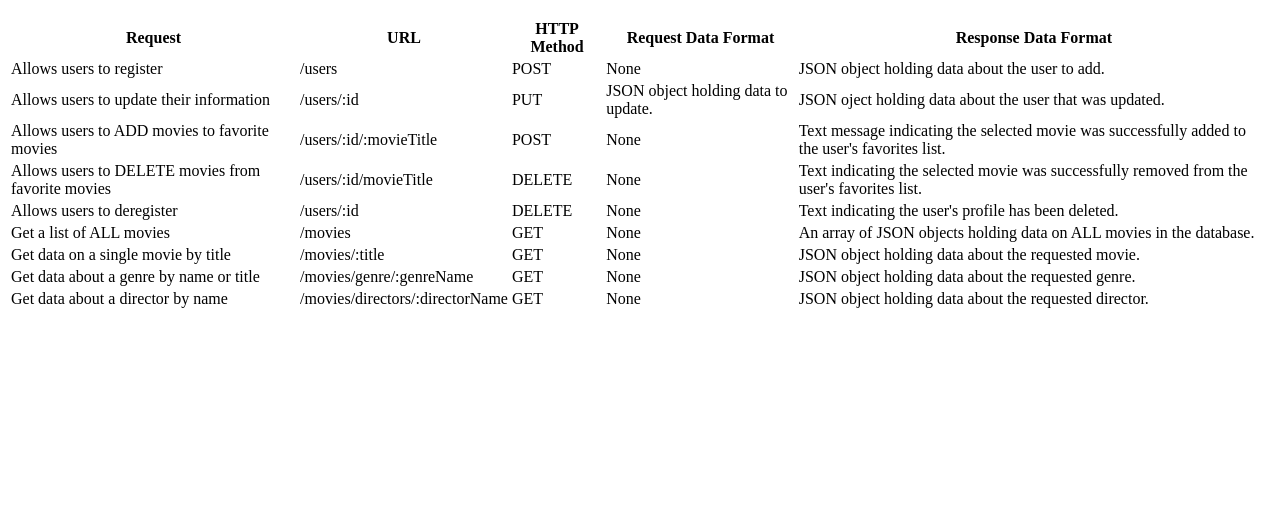
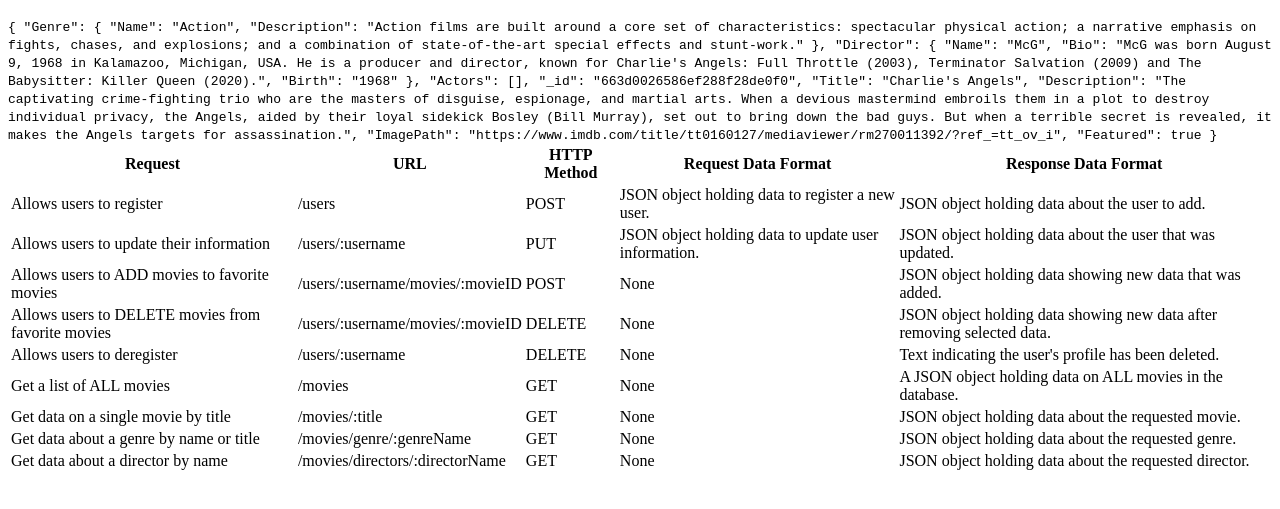
Before and after one commit to ccashley12/movie_api, a website: page public/documentation.html in a window 1280 px wide. Shown: the part 239-748 px from the top of the page. Drawn offline with Linux system fonts and the light colour scheme.

Commit message:
updated sections with new data about each requests

```diff
--- a/public/documentation.html
+++ b/public/documentation.html
@@ -30,33 +30,33 @@
                     <td>Allows users to register</td>
                     <td>/users</td>
                     <td>POST</td>
-                    <td>None</td>
+                    <td>JSON object holding data to register a new user.</td>
                     <td>JSON object holding data about the user to add.</td>
                 </tr>
                 <tr>
                     <td>Allows users to update their information</td>
-                    <td>/users/:id</td>
+                    <td>/users/:username</td>
                     <td>PUT</td>
-                    <td>JSON object holding data to update.</td>
-                    <td>JSON oject holding data about the user that was updated.</td>
+                    <td>JSON object holding data to update user information.</td>
+                    <td>JSON object holding data about the user that was updated.</td>
                 </tr>
                 <tr>
                     <td>Allows users to ADD movies to favorite movies</td>
-                    <td>/users/:id/:movieTitle</td>
+                    <td>/users/:username/movies/:movieID</td>
                     <td>POST</td>
                     <td>None</td>
-                    <td>Text message indicating the selected movie was successfully added to the user's favorites list.</td>
+                    <td>JSON object holding data showing new data that was added.</td>
                 </tr>
                 <tr>
                     <td>Allows users to DELETE movies from favorite movies</td>
-                    <td>/users/:id/movieTitle</td>
+                    <td>/users/:username/movies/:movieID</td>
                     <td>DELETE</td>
                     <td>None</td>
-                    <td>Text indicating the selected movie was successfully removed from the user's favorites list.</td>
+                    <td>JSON object holding data showing new data after removing selected data.</td>
                 </tr>
                 <tr>
                     <td>Allows users to deregister</td>
-                    <td>/users/:id</td>
+                    <td>/users/:username</td>
                     <td>DELETE</td>
                     <td>None</td>
                     <td>Text indicating the user's profile has been deleted.</td>
@@ -66,7 +66,7 @@
                     <td>/movies</td>
                     <td>GET</td>
                     <td>None</td>
-                    <td>An array of JSON objects holding data on ALL movies in the database.</td>
+                    <td>A JSON object holding data on ALL movies in the database.</td>
                 </tr>
                 <tr>
                     <td>Get data on a single movie by title</td>
@@ -74,6 +74,25 @@
                     <td>GET</td>
                     <td>None</td>
                     <td>JSON object holding data about the requested movie.</td>
+                    <code>
+                    {
+                        "Genre": {
+                            "Name": "Action",
+                            "Description": "Action films are built around a core set of characteristics: spectacular physical action; a narrative emphasis on fights, chases, and explosions; and a combination of state-of-the-art special effects and stunt-work."
+                        },
+                        "Director": {
+                            "Name": "McG",
+                            "Bio": "McG was born August 9, 1968 in Kalamazoo, Michigan, USA. He is a producer and director, known for Charlie's Angels: Full Throttle (2003), Terminator Salvation (2009) and The Babysitter: Killer Queen (2020).",
+                            "Birth": "1968"
+                        },
+                        "Actors": [],
+                        "_id": "663d0026586ef288f28de0f0",
+                        "Title": "Charlie's Angels",
+                        "Description": "The captivating crime-fighting trio who are the masters of disguise, espionage, and martial arts. When a devious mastermind embroils them in a plot to destroy individual privacy, the Angels, aided by their loyal sidekick Bosley (Bill Murray), set out to bring down the bad guys. But when a terrible secret is revealed, it makes the Angels targets for assassination.",
+                        "ImagePath": "https://www.imdb.com/title/tt0160127/mediaviewer/rm270011392/?ref_=tt_ov_i",
+                        "Featured": true
+                    }
+                    </code>
                 </tr>
                 <tr>
                     <td>Get data about a genre by name or title</td>
```
